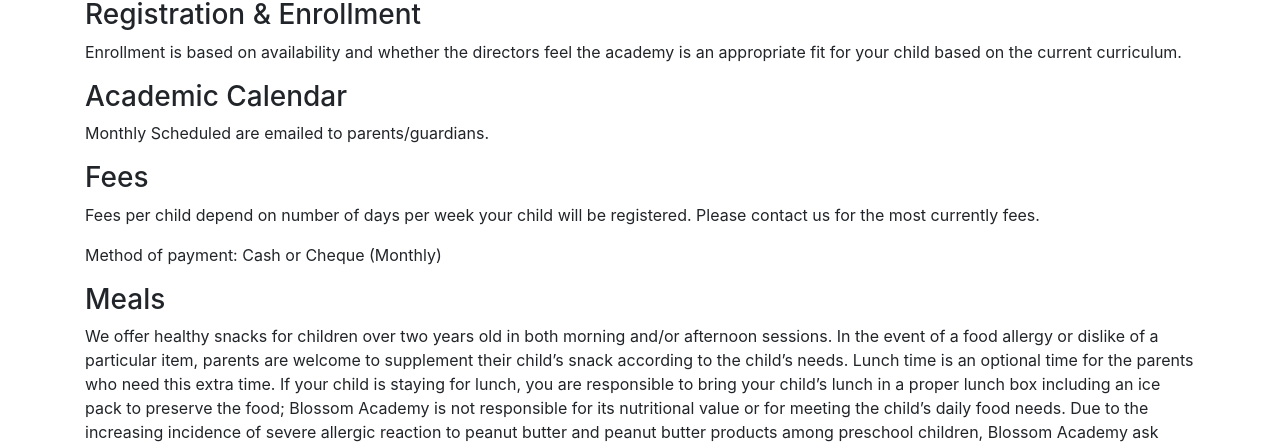
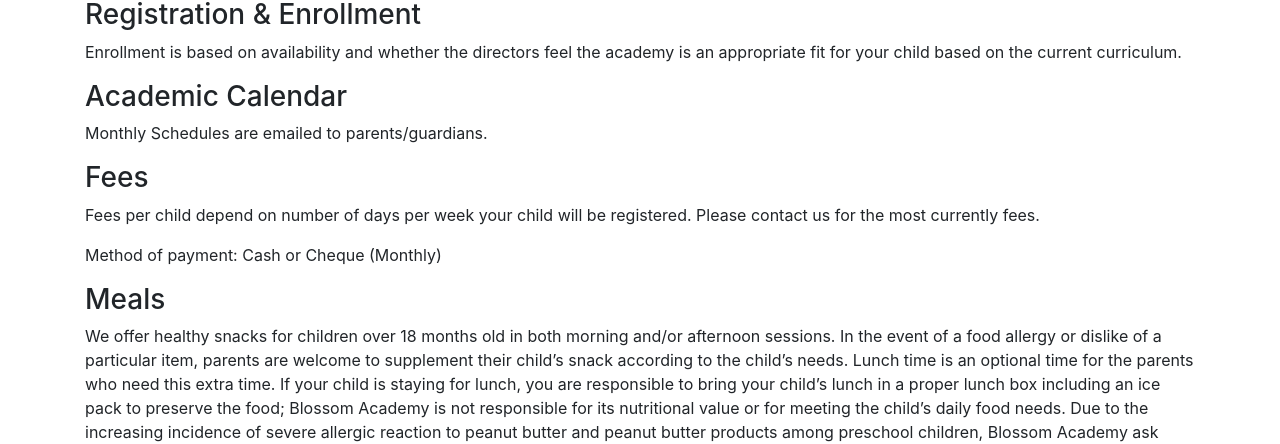
Before and after one commit to blossomacademyca/site-blossomacademy, a Jekyll site: the page built from student_information.md, in a window 1280 px wide and 1025 px high. Shown: the part 281-725 px from the top of the window. Built offline with Jekyll 4.4.1, drawn with Linux system fonts in a browser that asks for light colours; nearby versions of some CDN libraries; comment, search, counter and statistics services are not loaded; some of the changed text lies outside the part shown.

Commit message:
Update student_information.md

```diff
--- a/student_information.md
+++ b/student_information.md
@@ -10,7 +10,7 @@ Enrollment is based on availability and whether the directors feel the academy i
 
 ### Academic Calendar
 
-Monthly Scheduled are emailed to parents/guardians.
+Monthly Schedules are emailed to parents/guardians.
 
 ### Fees
 
@@ -20,6 +20,6 @@ Method of payment: Cash or Cheque (Monthly)
 
 ### Meals
 
-We offer healthy snacks for children over two years old in both morning and/or afternoon sessions. In the event of a food allergy or dislike of a particular item, parents are welcome to supplement their child’s snack according to the child’s needs. Lunch time is an optional time for the parents who need this extra time. If your child is staying for lunch, you are responsible to bring your  child’s lunch in a proper lunch box including an ice pack to preserve the food; Blossom Academy is not responsible for its nutritional value or for meeting the child’s daily food needs. Due to the increasing incidence of severe allergic reaction to peanut butter and peanut butter products among preschool children, Blossom Academy ask parents to support our effort in keeping our school a peanut butter-free environment for the sake of all our children and we appreciate your cooperation in sending non-peanut butter snacks and party treats.
+We offer healthy snacks for children over 18 months old in both morning and/or afternoon sessions. In the event of a food allergy or dislike of a particular item, parents are welcome to supplement their child’s snack according to the child’s needs. Lunch time is an optional time for the parents who need this extra time. If your child is staying for lunch, you are responsible to bring your  child’s lunch in a proper lunch box including an ice pack to preserve the food; Blossom Academy is not responsible for its nutritional value or for meeting the child’s daily food needs. Due to the increasing incidence of severe allergic reaction to peanut butter and peanut butter products among preschool children, Blossom Academy ask parents to support our effort in keeping our school a peanut butter-free environment for the sake of all our children and we appreciate your cooperation in sending non-peanut butter snacks and party treats.
 
 ## For all other information, please feel free to contact us and we will be happy to discuss with you.
```
